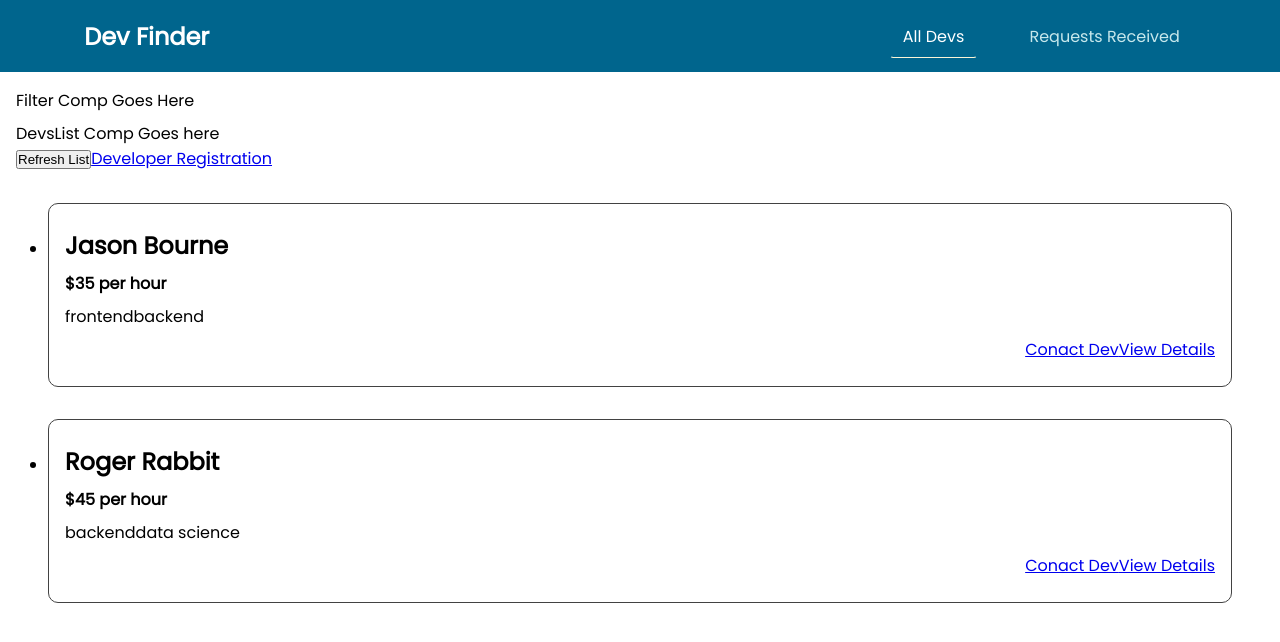
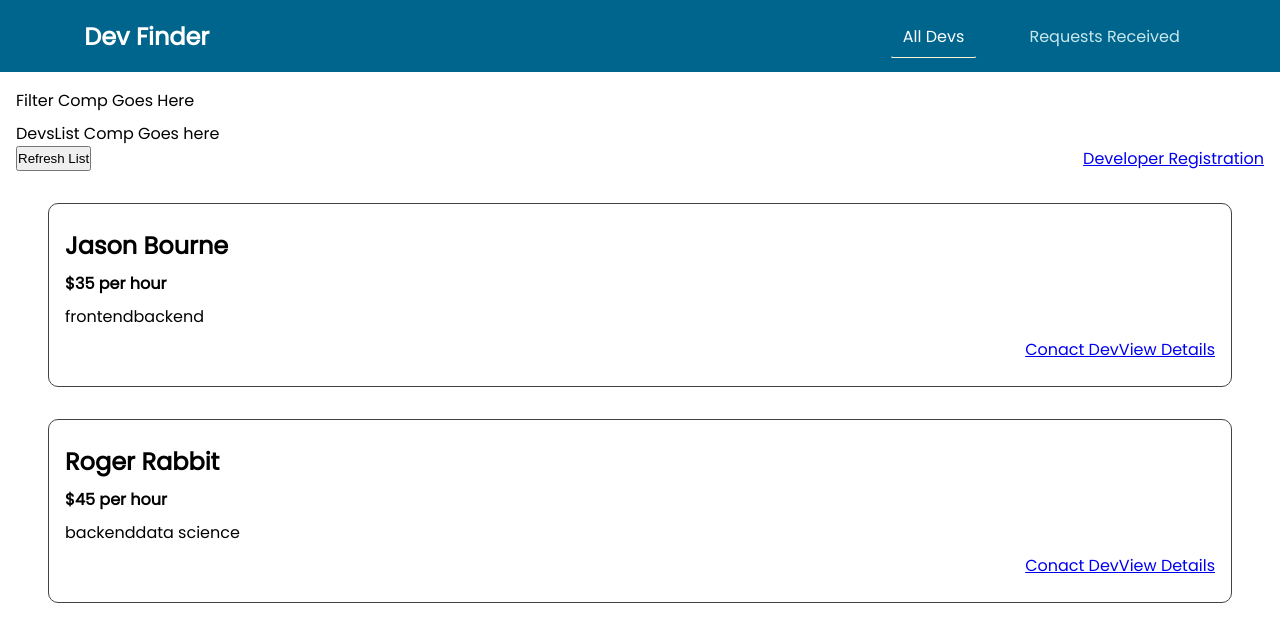
Before and after one commit to torressam333/dev-finder, a Vue app: page /developers in a window 1280 px wide. Shown: the top 642 px of the page. Built offline with nearby package versions, Linux system fonts and the light colour scheme.

Commit message:
Make container use flex and remove list style from ul

```diff
--- a/src/pages/developers/DevsList.vue
+++ b/src/pages/developers/DevsList.vue
@@ -39,4 +39,15 @@ section {
   margin: 0.5rem;
   padding: 0 0.5rem;
 }
+
+ul {
+  list-style: none;
+  margin: 0;
+  padding: 0;
+}
+
+.controls {
+  display: flex;
+  justify-content: space-between;
+}
 </style>
```
